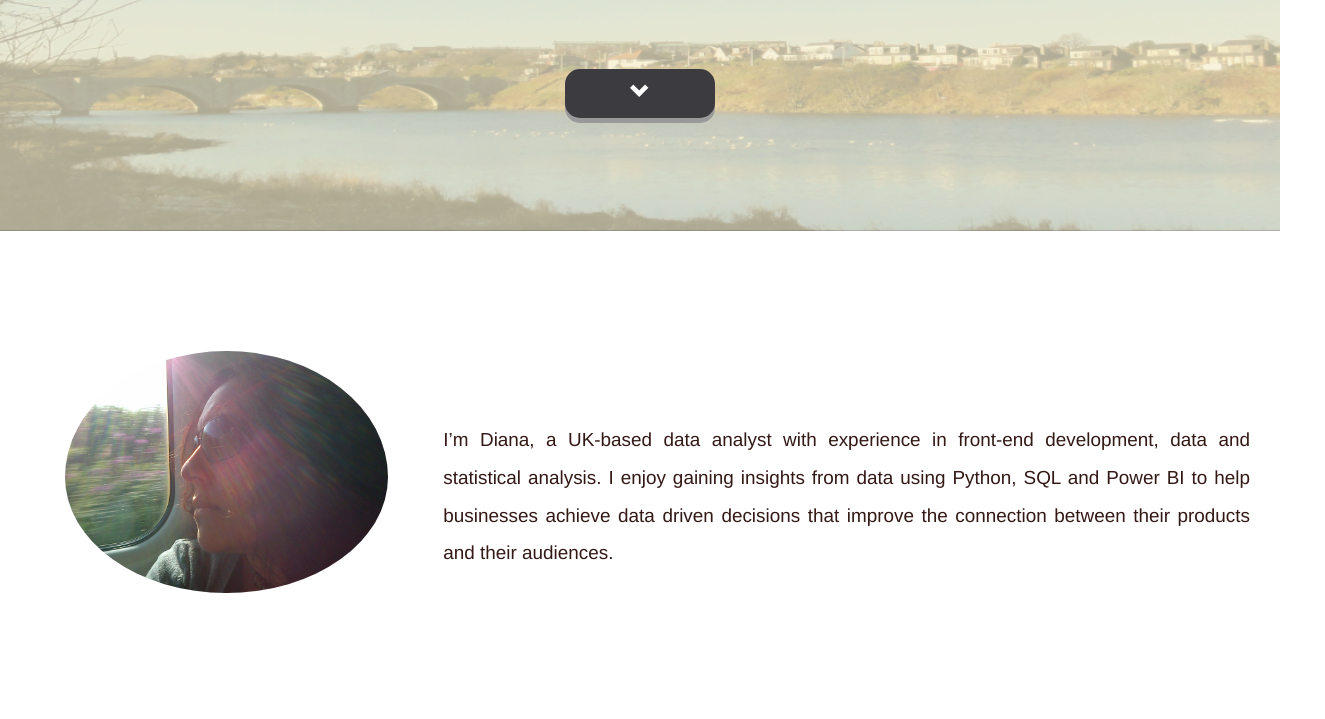
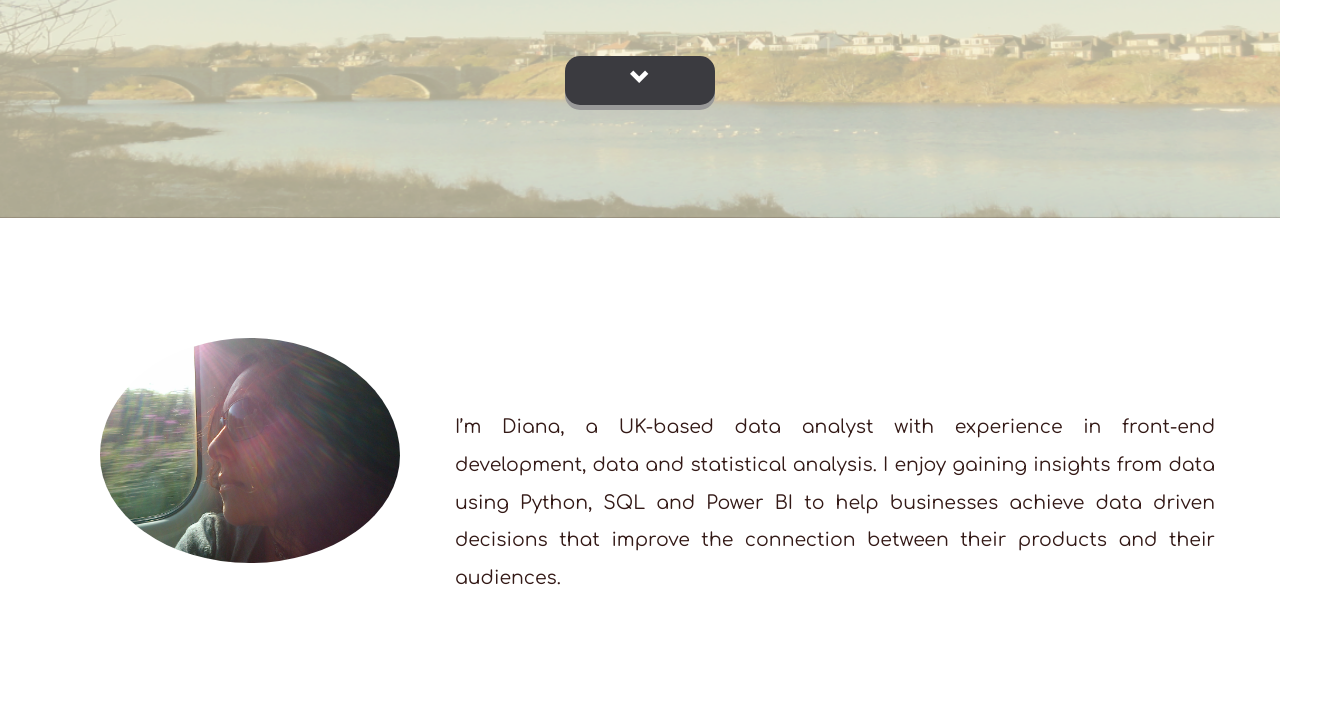
Before and after one commit to MidoriTinto/MTportfolio.github.io, a plain HTML site: page index.html in a window 1280 px wide. Shown: the part 491-1210 px from the top of the page, 1325 px wide, since content can reach past the window. Drawn offline with nearby package versions, Linux system fonts and the light colour scheme.

Commit message:
Update index.html

```diff
--- a/index.html
+++ b/index.html
@@ -10,9 +10,9 @@
     <!-- Bootstrap -->
      <!-- Latest compiled and minified CSS -->
     <!--<link rel="stylesheet" href="http://maxcdn.bootstrapcdn.com/bootstrap/3.3.6/css/bootstrap.min.css">-->
-	  <link rel="stylesheet" href="http://midoritinto.github.io/MTportfolio.github.io/style.css" type = "text/css">
+
 	  <link rel="stylesheet" href="http://midoritinto.github.io/MTportfolio.github.io/css/bootstrap.min.css">
-
+     <link rel="stylesheet" href="style.css" type = "text/css">
     <link rel="stylesheet" href="http://cdnjs.cloudflare.com/ajax/libs/font-awesome/4.4.0/css/font-awesome.min.css">
     <link rel="stylesheet" type="text/css" href="https://fonts.googleapis.com/css?family=Comfortaa">
 	<script async src="https://www.googletagmanager.com/gtag/js?id=UA-118762740-1"></script>
```
